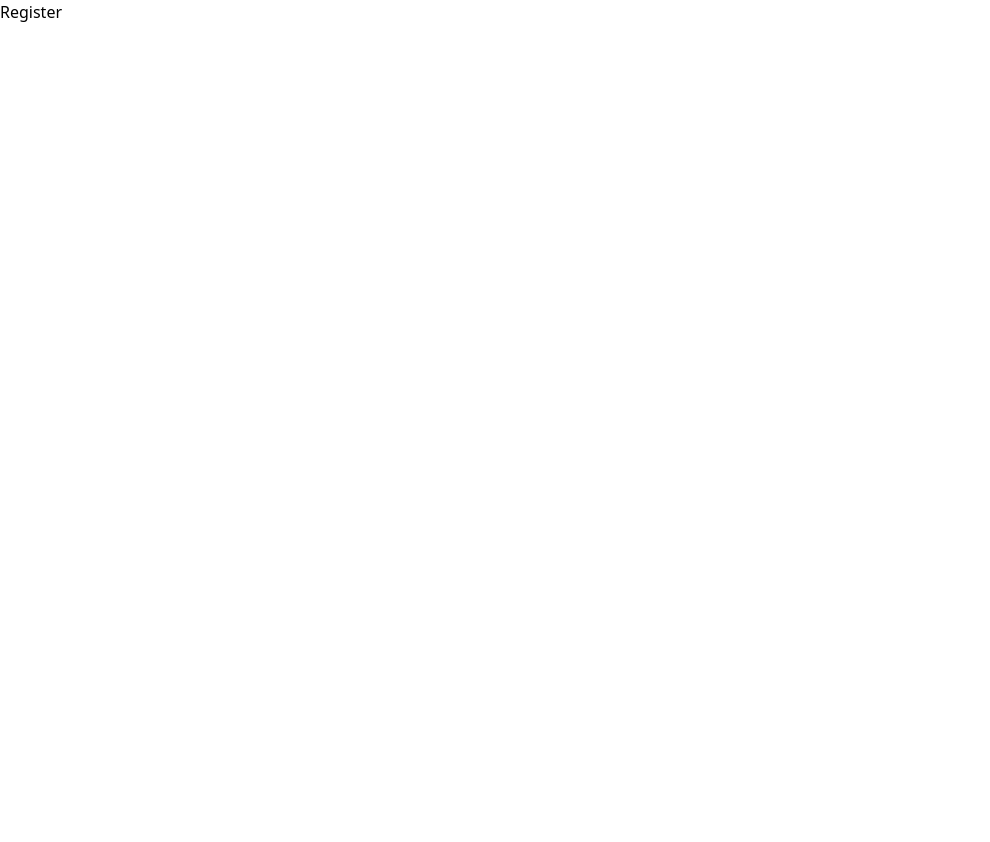
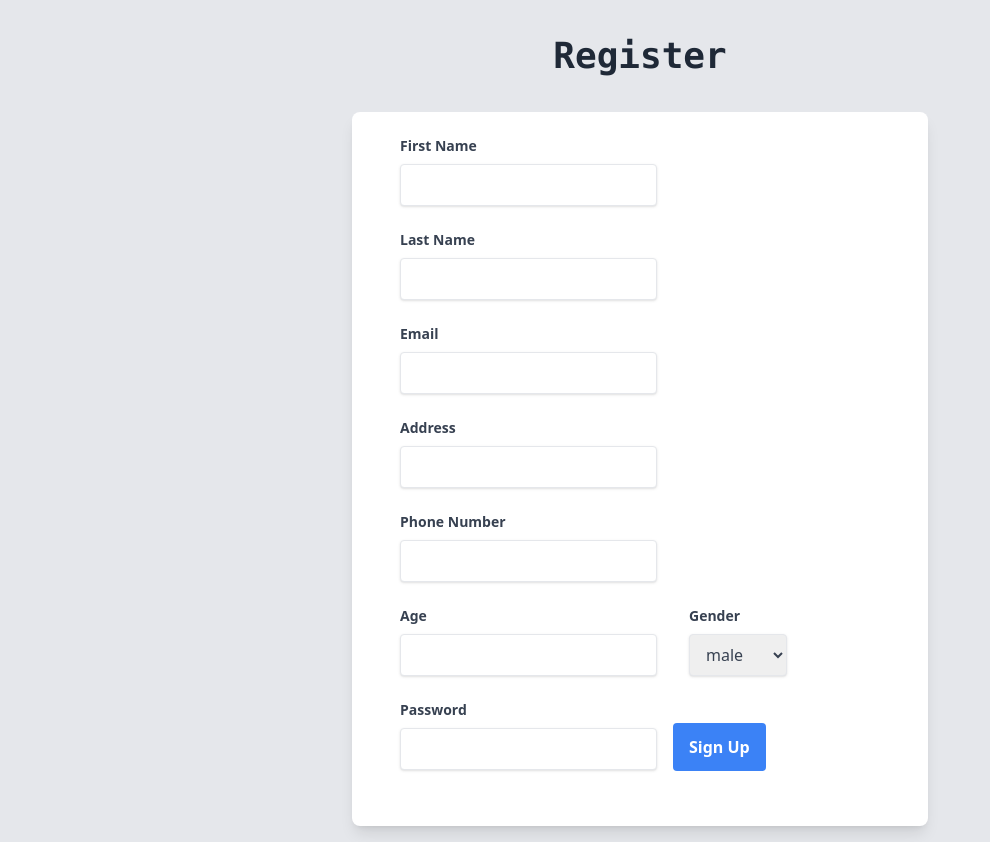
Before and after one commit to SonamRinzinGurung/Real-Estate-Rental-and-Tenant-Management-System, a React (Create React App) app in the folder client/: page /register in a window 1280 px wide. Shown: the whole page, without its empty margins (0-990 px from the left). Before the commit the page ends 800 px from the top, so only its background shows below. Built offline with nearby package versions, Linux system fonts and the light colour scheme; the HTML template or start-up script is replaced by a standard one.

Commit message:
Login and Register Page

```diff
--- /dev/null
+++ b/client/src/components/FormRow.jsx
@@ -0,0 +1,22 @@
+import React from "react";
+
+const FormRow = ({ labelName, type }) => {
+  return (
+    <div className="mb-6 mx-4">
+      <label
+        className="block text-gray-700 text-sm font-bold mb-2 capitalize"
+        htmlFor="password"
+      >
+        {labelName}
+      </label>
+      <input
+        className="shadow border rounded w-full py-2 px-3 text-gray-700 focus:outline-none focus:shadow-outline"
+        id={labelName}
+        type={type}
+        required
+      />
+    </div>
+  );
+};
+
+export default FormRow;
--- /dev/null
+++ b/client/src/components/FormSelect.jsx
@@ -0,0 +1,25 @@
+import React from "react";
+
+const FormSelect = ({ labelName, options }) => {
+  return (
+    <div className="mb-6 mx-4">
+      <label
+        className="block text-gray-700 text-sm font-bold mb-2 capitalize"
+        htmlFor="password"
+      >
+        {labelName}
+      </label>
+      <select className="shadow border rounded w-full py-2 px-3 text-gray-700 focus:outline-none focus:shadow-outline">
+        {options.map((option, index) => {
+          return (
+            <option key={index} value={option}>
+              {option}
+            </option>
+          );
+        })}
+      </select>
+    </div>
+  );
+};
+
+export default FormSelect;
--- a/client/src/pages/Login.jsx
+++ b/client/src/pages/Login.jsx
@@ -1,7 +1,28 @@
 import React from "react";
+import FormRow from "../components/FormRow";
 
 const Login = () => {
-  return <div>Login</div>;
+  return (
+    <div className="flex justify-center items-center h-screen bg-gray-200">
+      <form className="bg-white shadow-lg rounded-lg px-8 pt-6 pb-8 mb-4 hover:shadow-xl w-96">
+        <h1 className="font-bold text-4xl text-gray-800 font-mono text-center my-4 py-5">
+          Login
+        </h1>
+        <FormRow labelName="email" type="email" />
+
+        <FormRow labelName="password" type="password" />
+
+        <div className="flex items-center justify-center">
+          <button
+            className="bg-blue-500 hover:bg-blue-700 text-white font-bold py-3 px-4 rounded focus:outline-none focus:shadow-outline"
+            type="button"
+          >
+            Sign In
+          </button>
+        </div>
+      </form>
+    </div>
+  );
 };
 
 export default Login;
--- a/client/src/pages/Register.jsx
+++ b/client/src/pages/Register.jsx
@@ -1,7 +1,37 @@
 import React from "react";
-
+import FormRow from "../components/FormRow";
+import FormSelect from "../components/FormSelect";
 const Register = () => {
-  return <div>Register</div>;
+  return (
+    <div className="bg-gray-200 min-h-screen">
+      <div className="flex flex-col justify-center items-center h-full max-w-xl mx-auto">
+        <h1 className="font-bold text-4xl text-gray-800 font-mono text-center my-4 py-5">
+          Register
+        </h1>
+        <form className="flex flex-row bg-white shadow-lg rounded-lg px-8 pt-6 pb-8 mb-4 hover:shadow-xl flex-wrap">
+          <FormRow labelName="first name" type="text" />
+          <FormRow labelName="last name" type="text" />
+          <FormRow labelName="email" type="email" />
+          <FormRow labelName="address" type="text" />
+          <FormRow labelName="phone number" type="text" />
+          <FormRow labelName="age" type="text" />
+          <FormSelect
+            labelName="gender"
+            options={["male", "female", "other"]}
+          />
+          <FormRow labelName="password" type="password" />
+          <div className="flex items-center justify-center">
+            <button
+              className="bg-blue-500 hover:bg-blue-700 text-white font-bold py-3 px-4 rounded focus:outline-none focus:shadow-outline"
+              type="button"
+            >
+              Sign Up
+            </button>
+          </div>
+        </form>
+      </div>
+    </div>
+  );
 };
 
 export default Register;
```
Also changed, not shown: client/src/App.jsx (renamed from client/src/App.js).
